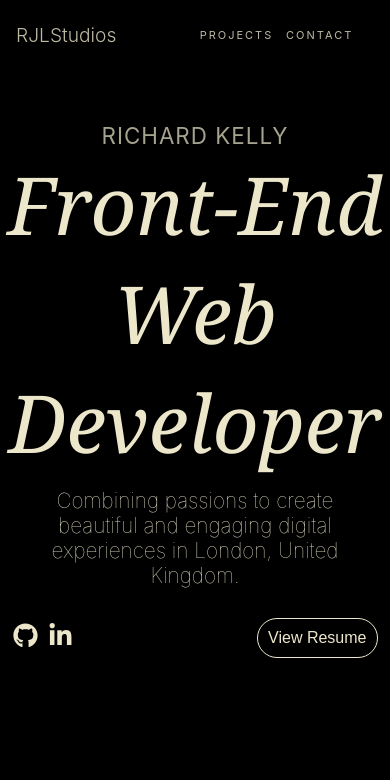
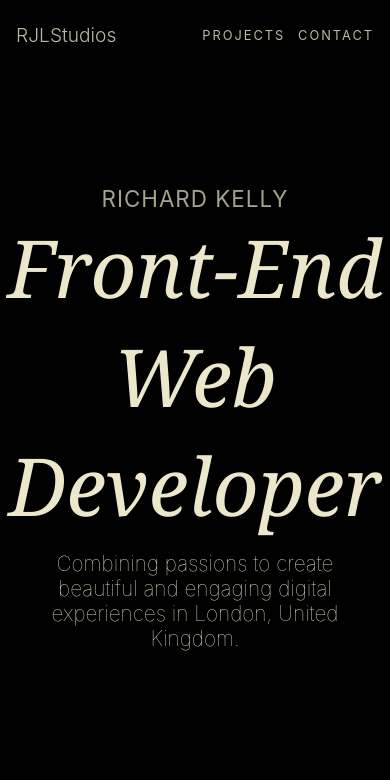
Before and after one commit to RJLStudios/RJLStudios-React-Portfolio-, a React (Create React App) app: page / in a window 390 px wide. Shown: the top 780 px of the page. Built offline with nearby package versions, Linux system fonts and the light colour scheme.

Commit message:
Homepage responsiveness fixes

```diff
--- a/src/App.css
+++ b/src/App.css
@@ -59,6 +59,7 @@ body{
   width: 100%;
   position: fixed;
   z-index: 3;
+
 }
 
 .Header-links {
@@ -71,6 +72,7 @@ body{
   letter-spacing: 2px;
   font-size: 0.8rem;
   margin-left: auto;
+  height: 10vh;
 }
 
 .hover-underline-animation {
@@ -125,33 +127,26 @@ body {
   color: var(--primary-cream);
   width: 100%;
   display: flex;
-  min-height: fit-content;
-  padding-top: 70px;
+  align-items: space-around;
+  height: 100vh;
+  justify-content: center;
+  flex-direction: column;
+  color: var(--primary-cream);
 }
 
  .Projects-Card {
   padding: 0px 13vw;
 }
 
-.Home-Bio {
-  display: flex;
-  width: 100%;
-  height: fit-content;
-  text-align: center;
-  justify-content: center;
-  flex-direction: column;
-  color: var(--primary-cream);
-}
 
 .Intro-text {
   display: flex;
   flex-direction: column;
   justify-content: center;
   text-align: center;
-  height: fit-content;
   padding: 30px 15px;
-margin: auto;
-
+min-height: 90vh;
+min-width: 100%;
 }
 
 .Intro-H1 {
@@ -201,6 +196,7 @@ transition-delay: 5s;
   padding-top: 12px;
   width: 320px;
   margin: auto;
+
 }
 
 .Opaque {
@@ -214,12 +210,14 @@ transition-delay: 5s;
 
 
 .Intro-links {
+  display: flex;
   font-size: 25px;
   gap: 15px;
-  height: fit-content;
-  padding: 0px 0.5em;
+  height: 10vh;
+  margin: auto 0.2em;
   display: flex;
   justify-content: space-between;
+
 }
 
 .Link-A {
@@ -237,7 +235,7 @@ transition-delay: 5s;
  height: 100%;
  width: fit-content;
  display: flex;
- margin: auto 0;
+ align-items: center;
  gap: 10px;
 }
 
@@ -695,19 +693,10 @@ li:hover {
 
 
 
-.Homepage {
-  background-color: black;
-  height: 20%;
-  width: 100%;
-  display: flex;
-  color: white;
-}
+.Intro-text {
 
-.Intro-text {
-  height: 100%;
-  width: 100%;
   max-width: 700px;
-  padding: 30px 0px;
+  padding: 10px 0px;
 }
 
 .Input-field {
@@ -728,18 +717,22 @@ li:hover {
 
   .Homepage {
     padding: 60px 0px;
+    min-height: 100vh;
 
   }
   .Header-links {
     display: flex;
     justify-content: center;
     align-items: center;
-    margin-left: auto;
+    width: fit-content;
     gap: 1em;
     list-style-type: none;
     letter-spacing: 2px;
-    font-size: 11px;
+    font-size: 0.8rem;
+    margin-left: auto;
+
   }
+
 
   .Navbar {
     padding: 0em 1em;
@@ -794,15 +787,4 @@ li:hover {
     aspect-ratio: 16 / 9;
     }
 
-    .Header-links {
-      width: 50%;
-      display: flex;
-      justify-content: center;
-      align-items: center;
-      margin-left: auto;
-      gap: 0.8rem;
-      list-style-type: none;
-      padding-right: 1rem;
-
-    }
 }
--- a/src/App.js
+++ b/src/App.js
@@ -78,10 +78,10 @@ const ctoScrollToComponent = () => {
         </div>
 
         <div  className="Homepage" id="Homepage">
-      <div className="Home-Bio">
+
         <div className="Intro-text ">
-
-        <p className="Intro-P Opaque FadeUp Delay1">
+<div className='Text-Wrapper'>
+        <p className="Intro-P Opaque Delay1">
             RICHARD KELLY
           </p>
 
@@ -96,8 +96,7 @@ const ctoScrollToComponent = () => {
           <p className="Intro-P FadeUp2 Delay2">
            Combining passions to create beautiful and engaging digital experiences in London, United Kingdom.
           </p>
-
-
+          </div>
         </div>
         <div className="Intro-links">
         <div className='Social-Wrapper'>
@@ -108,7 +107,6 @@ const ctoScrollToComponent = () => {
             <a href><button className="Link-A animate__animated animate__fadeInRight" onClick={cvButtonDL}>View Resume</button></a>
 
           </div>
-      </div>
 
 
     </div>
```
